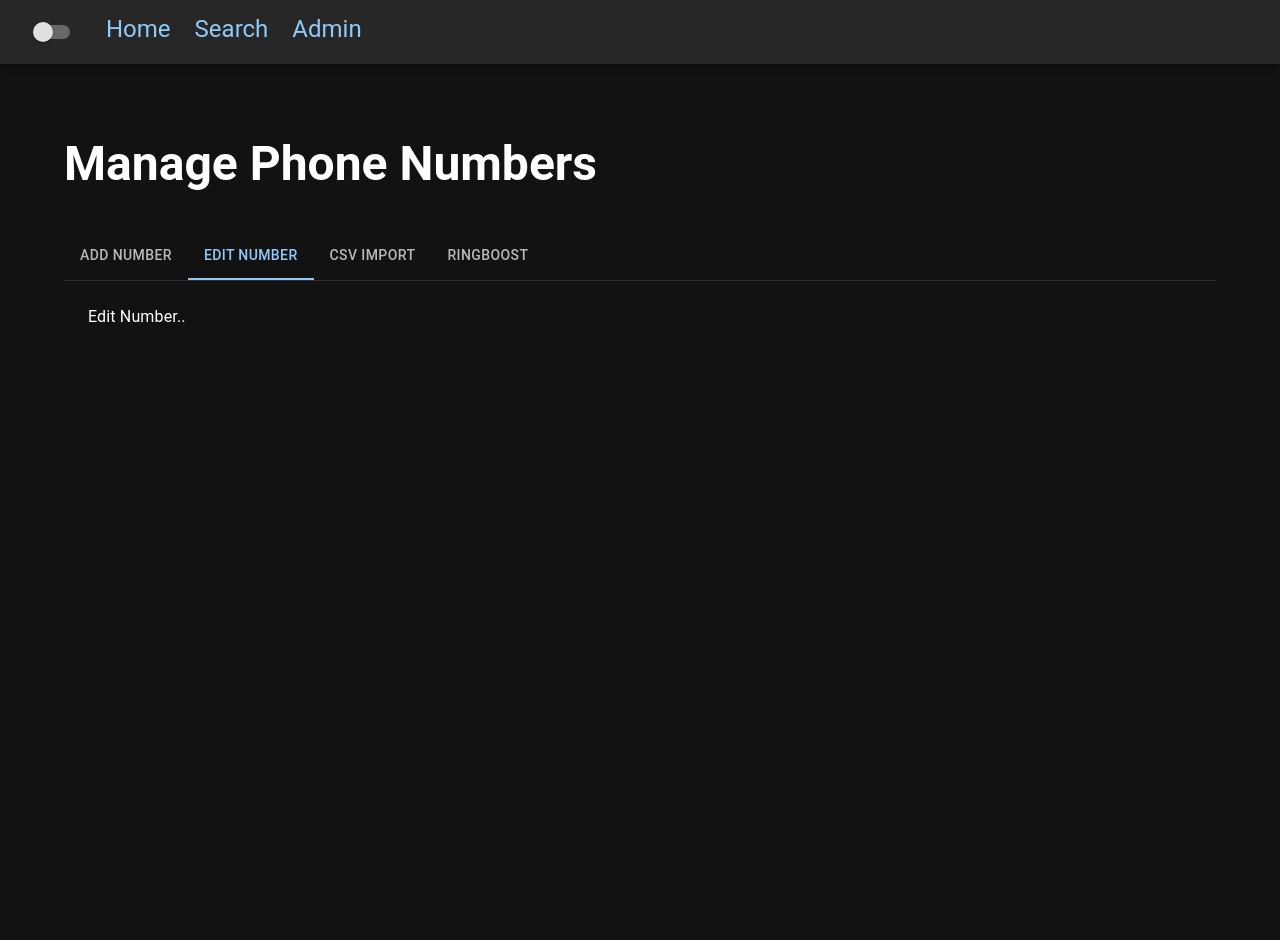
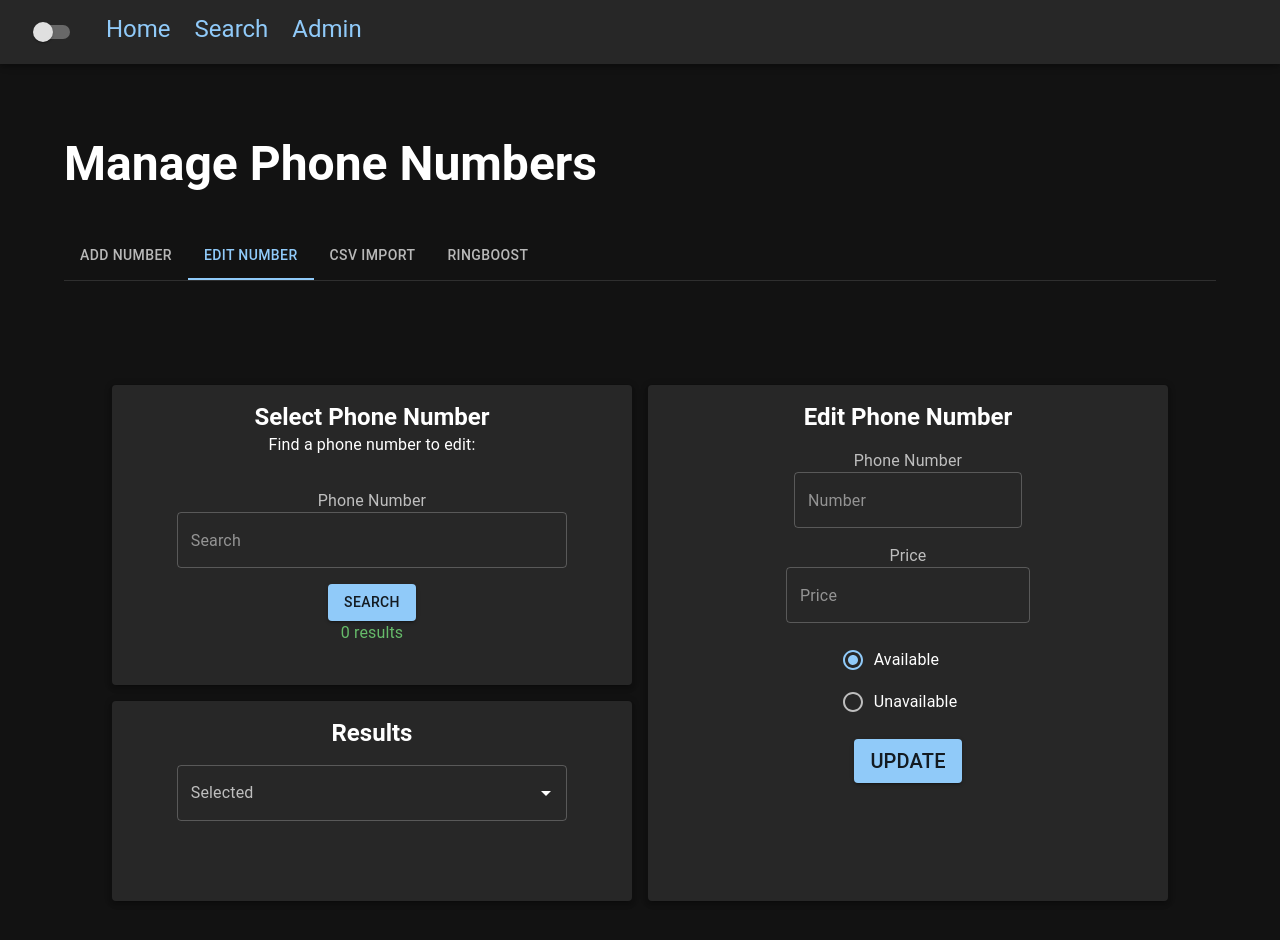
Before and after one commit to acbullock/teliance-web, a React (Create React App) app: page /teliance-web/admin in a window 1280 px wide. Both pictures are taken after a click on the tab "EDIT NUMBER". Before the commit the page ends 800 px from the top, so only its background shows below. Built offline with nearby package versions, Linux system fonts and the light colour scheme; no server answers.

Commit message:
edit number ui done..

```diff
--- a/src/AddPhoneNumber.js
+++ b/src/AddPhoneNumber.js
@@ -17,10 +17,11 @@ import {
   Button,
   Grid,
   Alert,
-  Collapse
+  Collapse,
 } from '@mui/material';
 export default function AddPhoneNumber(props) {
-  const [error, setError] = React.useState(false)
+  const [numberError, setNumberError] = React.useState(false)
+  const [priceError, setPriceError] = React.useState(false)
   const [number, setNumber] = React.useState("")
   const [price, setPrice] = React.useState("")
   const [state, setState] = React.useState("")
@@ -30,11 +31,18 @@ export default function AddPhoneNumber(props) {
   const [openSuccessAlert, setOpenSuccessAlert] = React.useState(false)
 
   const handleSubmit = async () => {
-    if (isNaN(parseFloat(price)) || number.length !== 10 || isNaN(parseInt(number))){
-      setError(true)
+    if (isNaN(parseFloat(price))){
+      setPriceError(true)
+      return
+    }
+    else{
+      setPriceError(false)
+    }
+    if( number.length !== 10 || isNaN(parseInt(number))){
+      setNumberError(true)
       return;
     }
-    setError(false)
+    setNumberError(false)
     let numberObj = {
       area_code: number.substring(0,3),
       region: state,
@@ -122,21 +130,31 @@ export default function AddPhoneNumber(props) {
     <Container maxWidth={false} sx={{mt:1}}  align="center">
     <Grid container spacing={2} justifyContent="center">
       <Grid item xs={12}>
-        <Card elevation={2} sx={{ overflow: 'visible'}}>
+        <Card elevation={5} sx={{
+          overflow: 'visible',
+          width: {
+            sm: '100%',  // 75% width on small screens
+            md: '80%',  // 50% width on medium screens
+            lg: '70%',  // 40% width on large screens
+            xl: '60%',  // 30% width on extra-large screens
+          },
+          mx: 'auto', // Center horizontally
+          mt: 2, // Add margin on top
+        }}>
           <CardContent>
             <Box display="flex" flexDirection="column"  gap={2} justifyContent="center" sx={{width:'100%'}}>
               <Typography variant="h5" sx={{ fontWeight: 'bold', mb:3 }}>Add Phone Number</Typography>
-              <Box  sx={{mb:2}}>
-                <FormControl onChange={handleNumberChange} error={error}>
+              <Box sx={{mb:2}}>
+                <FormControl onChange={handleNumberChange} error={numberError}>
                   <FormLabel>Number</FormLabel>
-                  <Input value={number}/>
+                  <Input sx={{width:'35ch'}} value={number}/>
                   <FormHelperText>10 digits, no symbols</FormHelperText>
                 </FormControl>
               </Box>
               <Box  sx={{mb:2}}>
-                <FormControl onChange={handlePriceChange}error={error}>
+                <FormControl onChange={handlePriceChange}error={priceError}>
                   <FormLabel>Price</FormLabel>
-                  <Input value={price}/>
+                  <Input value={price} sx={{width:'35ch'}}/>
                 </FormControl>
               </Box>
             <Box  sx={{mb:2}}>
@@ -150,7 +168,7 @@ export default function AddPhoneNumber(props) {
                 onChange={handleStateChange}
                 label="State"
                 defaultValue=""
-              renderInput={(params) => <TextField {...params} label="State" />}
+                renderInput={(params) => <TextField {...params} sx={{width:'35ch'}} label="State" />}
               />
             </FormControl>
             </Box>
@@ -169,7 +187,6 @@ export default function AddPhoneNumber(props) {
             </Box>
             <Box  sx={{mb:2}}>
             <Button variant="contained" onClick={handleSubmit}>Add Number</Button>
-
             <Collapse in={openAlreadyThereAlert} >
                <Alert onClose={()=>{setOpenAlreadyThereAlert(false)}} severity="warning" sx={{mt: 3}}>
                  Number already exists in system.
--- a/src/Admin.js
+++ b/src/Admin.js
@@ -1,6 +1,7 @@
 import React from "react";
 import { Typography, Container, Tabs, Tab,Box } from '@mui/material';
 import AddPhoneNumber from "./AddPhoneNumber"
+import EditPhoneNumber from "./EditPhoneNumber"
 function CustomTabPanel(props) {
   const { children, value, index, ...other } = props;
 
@@ -45,7 +46,7 @@ const [currentTab, setCurrentTab] = React.useState(0);
           <AddPhoneNumber appStates={props.appStates} appSetters={props.appSetters}/>
         </CustomTabPanel>
         <CustomTabPanel value={currentTab} index={1}>
-          Edit Number..
+          <EditPhoneNumber appStates={props.appStates} appSetters={props.appSetters}/>
         </CustomTabPanel>
         <CustomTabPanel value={currentTab} index={2}>
           CSV Import..
--- /dev/null
+++ b/src/EditPhoneNumber.js
@@ -0,0 +1,197 @@
+import React from 'react'
+import {
+  Typography,
+  Container,
+  Grid ,
+  Card,
+  CardContent,
+  FormControl, OutlinedInput,
+  FormLabel,
+  Button,
+  Autocomplete,
+  TextField,
+  Box,
+  RadioGroup,
+  Radio,
+  FormControlLabel,
+  Collapse,Alert
+} from '@mui/material';
+
+const ariaLabel = { 'aria-label': 'description' };
+
+
+export default function EditPhoneNumber() {
+  const [search, setSearch] = React.useState("")
+  const [searchError, setSearchError] = React.useState(false)
+  const [results, setResults] = React.useState([])
+  const [selected, setSelected] = React.useState("")
+
+  //edit vals
+  const [numberError, setNumberError] = React.useState(false)
+  const [number, setNumber]= React.useState("")
+  const [priceError, setPriceError] = React.useState(false)
+  const [price, setPrice] = React.useState('')
+  const [available, setAvailable] = React.useState(false)
+
+  const [successAlert, setSuccessAlert] = React.useState(false)
+
+  const handleUpdate= async ()=>{
+    if (isNaN(parseInt(number)) || number.length !== 10) {
+      setNumberError(true)
+      return;
+    }
+    if (isNaN(parseFloat(price))) {
+      setPriceError(true)
+      return;
+    }
+    setSuccessAlert(true)
+
+  }
+  const handleNumberChange = (event)=>{
+    let value = event.target.value;
+    setNumber(value)
+  }
+
+  const handlePriceChange = (event)=>{
+    let value = event.target.value;
+    setPrice(value)
+  }
+
+  const handleAvailableChange = (event)=>{
+    let value = event.target.value;
+    setAvailable(value)
+  }
+  const handleChangeSearch = (event)=>{
+    let {value} = event.target;
+    setSearch(value.replace(/[^0-9]+/g, "").substring(0,10))
+  }
+  const handleSelectedChange = async (event)=>{
+    let value = event.target.innerText;
+    setSelected(value)
+    setNumber(value)
+    let found = await fetch(`https://eddb.teliance.com/api/phone-numbers/filter?searchString=${value.substring(3)}`)
+    found = await found.json()
+    setPrice(found[0].price)
+    setAvailable(found[0].available === 1 ? "available" : "unavailable")
+  }
+  const handleSearch = async () => {
+    setSelected()
+    if (search.length < 5){
+      setSearchError(true)
+      return;
+    }
+    setSearchError(false)
+    try{
+      let found = await fetch(`https://eddb.teliance.com/api/phone-numbers/filter?searchString=${search}`)
+      if(found.ok) {
+        found = await found.json()
+        setSearch("")
+        setResults(found.map(f=>f.number))
+        console.log(found.map(f=>f.number), "!@#")
+        return
+      }
+
+    }
+    catch(e){
+      console.log("number not currently in system")
+    }
+
+
+    setResults([])
+  }
+  return (
+    <Container maxWidth={false} sx={{mt:10}}>
+    <Collapse in={successAlert} >
+               <Alert onClose={()=>setSuccessAlert(false)} severity="success" sx={{m: 3}}>
+                 Number already exists in system.
+               </Alert>
+
+
+            </Collapse>
+
+      <Grid container direction="row" spacing={2} justifyContent="center">
+        <Grid item md={6} align="center">
+          <Grid container direction="column" spacing={2}>
+            <Grid item align="center">
+                <Card elevation={4} sx={{height: 300, width: "100%"}}>
+                  <CardContent>
+                    <Typography variant="h5" sx={{ fontWeight: 'bold' }}>Select Phone Number</Typography>
+                    <Typography >Find a phone number to edit:</Typography>
+                    <Grid container sx={{mt:2}} justifyContent="center" flexDirection="column" spacing={2}>
+                      <Grid item >
+                        <FormControl sx={{width: "80%"}} error={searchError}>
+                        <FormLabel>Phone Number</FormLabel>
+                          <OutlinedInput placeholder="Search" value={search} inputProps={ariaLabel} onChange={handleChangeSearch}/>
+                        </FormControl>
+                      </Grid>
+                      <Grid item>
+                        <Button variant="contained" onClick={handleSearch}>Search</Button>
+                        <Typography color="success">{results.length} results</Typography>
+                      </Grid>
+                    </Grid>
+                  </CardContent>
+                </Card>
+            </Grid>
+            <Grid item align="center">
+                <Card elevation={4} sx={{height: 200, overflow: "visible"}}>
+                  <CardContent>
+                    <Typography variant="h5" sx={{ fontWeight: 'bold' }}>Results</Typography>
+                    <FormControl sx={{width:"80%", mt: 2}} >
+                      <Autocomplete
+                        disablePortal
+                        options={results}
+                        value={selected}
+                        id="selected"
+                        onChange={handleSelectedChange}
+                        label="State"
+                        defaultValue=""
+                        renderInput={(params) => <TextField {...params} label="Selected" />}
+                      />
+                    </FormControl>
+                  </CardContent>
+                </Card>
+            </Grid>
+          </Grid>
+        </Grid>
+        <Grid item md={6} align="center" >
+          <Card elevation={4} sx={{height: 516}}>
+            <CardContent>
+              <Typography variant="h5" sx={{ fontWeight: 'bold' }}>Edit Phone Number</Typography>
+                    <Box  sx={{m: 2}}>
+                      <FormControl sx={{width: "50%"}} error={numberError}>
+                        <FormLabel>Phone Number</FormLabel>
+                        <OutlinedInput placeholder="Number" value={number} inputProps={ariaLabel} onChange={handleNumberChange}/>
+                      </FormControl>
+                    </Box>
+                    <Box  sx={{mb:2}}>
+                      <FormControl sx={{width: "50%"}} error={priceError}>
+                        <FormLabel>Price</FormLabel>
+                        <OutlinedInput placeholder="Price" value={price} inputProps={ariaLabel} onChange={handlePriceChange}/>
+                      </FormControl>
+                    </Box>
+                  <Box  sx={{mb:2}}>
+                    <FormControl value={available}>
+                      <RadioGroup
+                        aria-labelledby="demo-radio-buttons-group-label"
+                        defaultValue="available"
+                        name="radio-buttons-group"
+                        onChange={handleAvailableChange}
+                      >
+                        <FormControlLabel value="available" control={<Radio />} label="Available" />
+                        <FormControlLabel value="unavailable" control={<Radio />} label="Unavailable" />
+                      </RadioGroup>
+                    </FormControl>
+                    </Box>
+                    <Box sx={{mb:2}}>
+                    <Button variant="contained"><Typography variant="h6" onClick={handleUpdate}>Update</Typography></Button>
+                    </Box>
+
+
+
+            </CardContent>
+          </Card>
+        </Grid>
+      </Grid>
+    </Container>
+  );
+}
--- a/src/Filters.js
+++ b/src/Filters.js
@@ -117,7 +117,7 @@ export default function Filters(props) {
         </AccordionSummary>
         <AccordionDetails sx={{mt:5}}>
           <Grid container spacing={2} direction="row">
-            <Grid item  md={6}>
+            <Grid item  lg={6}>
             <Box component="section"
             justifyContent="center"
             alignItems="center"
@@ -137,7 +137,7 @@ export default function Filters(props) {
               </FormGroup>
             </Box>
           </Grid>
-          <Grid item  md={6}>
+          <Grid item  lg={6}>
             <Box component="section"
             justifyContent="center"
             alignItems="center"
```
Lines whose indentation alone changed are shown as unchanged.
